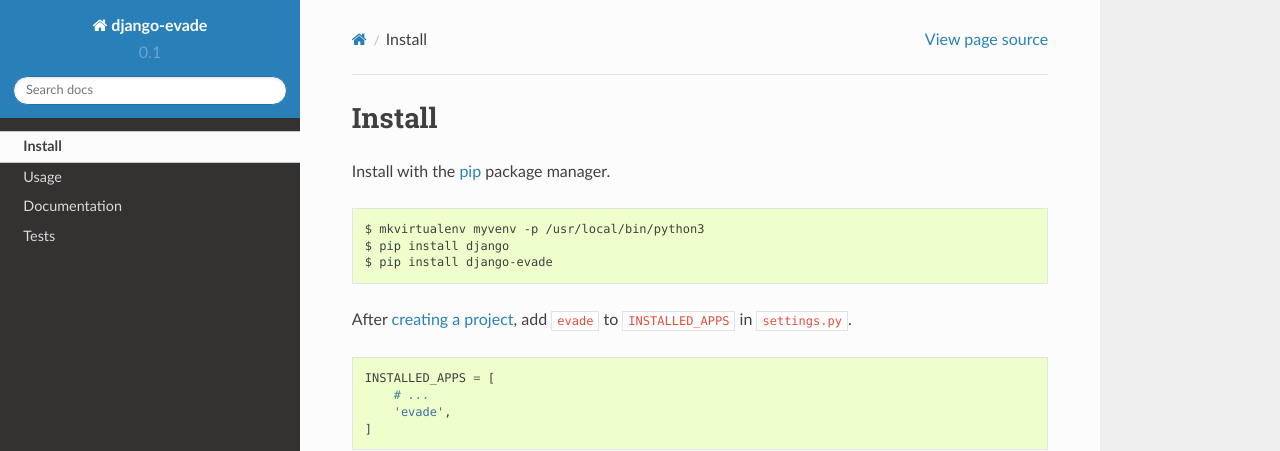
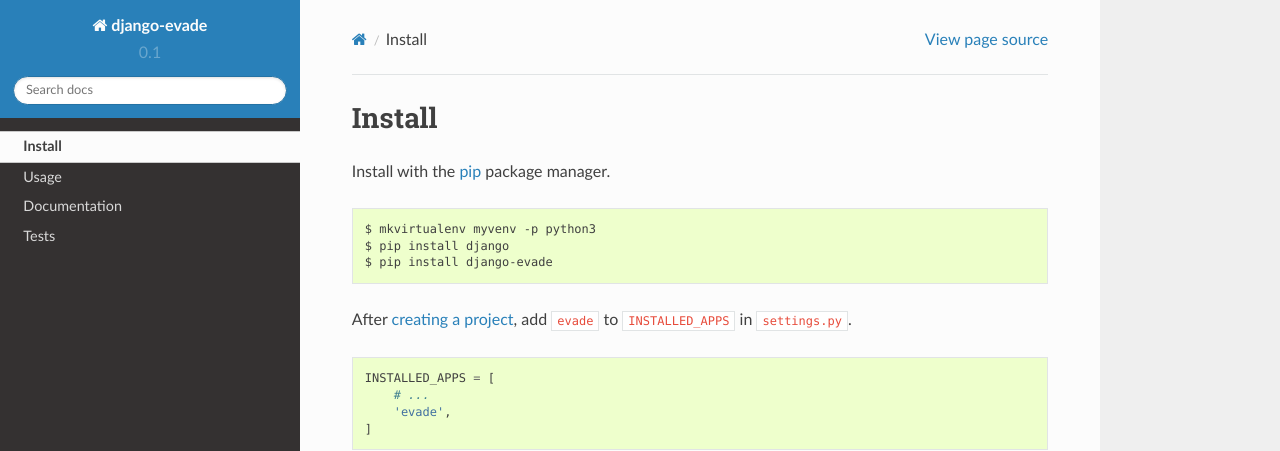
Before and after one commit to richardcornish/django-evade, a Sphinx documentation site: the page built from docs/install.rst, in a window 1280 px wide. Shown: the top 451 px of the page. Built offline with Sphinx 7.4.7 and the Read the Docs theme 2.0.0, drawn with Linux system fonts in a browser that asks for light colours.

Commit message:
Shortened Python 3 call

```diff
--- a/docs/install.rst
+++ b/docs/install.rst
@@ -7,7 +7,7 @@
 
 .. code-block:: bash
 
-   $ mkvirtualenv myvenv -p /usr/local/bin/python3
+   $ mkvirtualenv myvenv -p python3
    $ pip install django
    $ pip install django-evade
 
```
